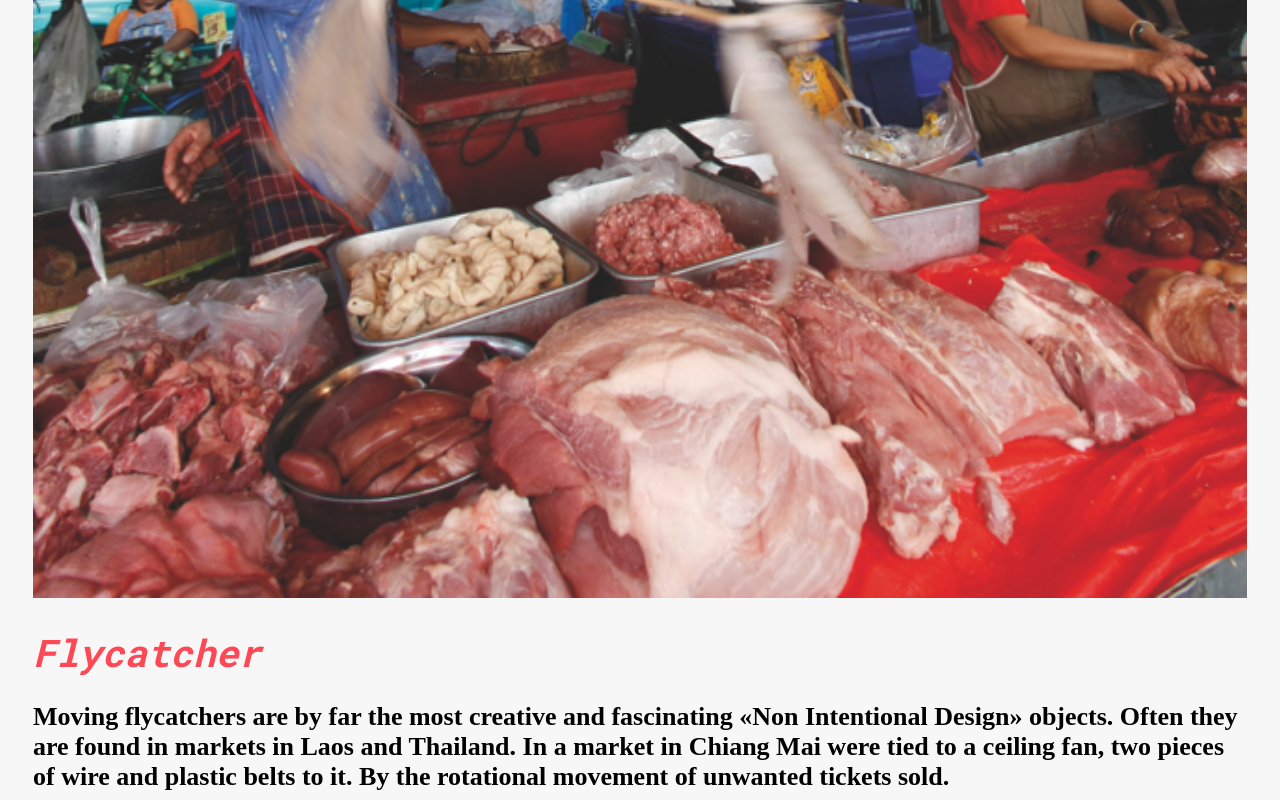
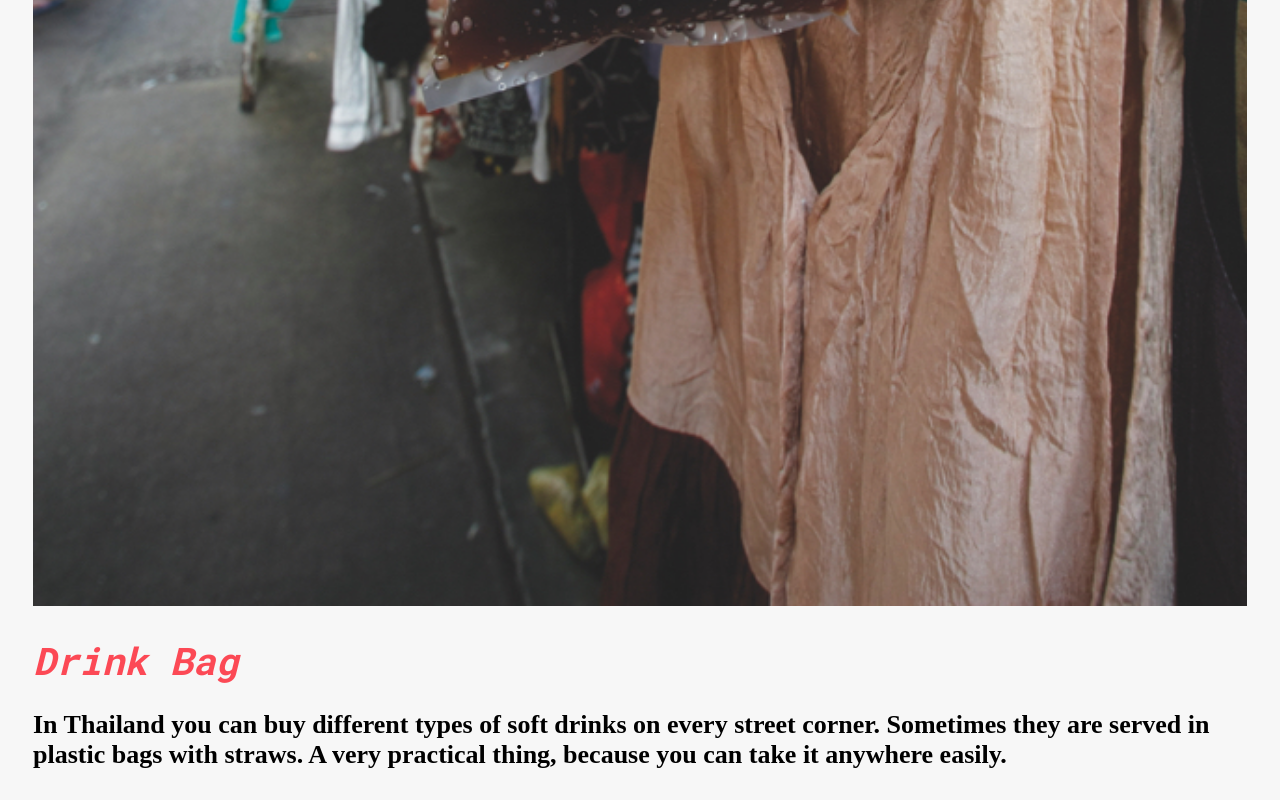
Before and after one commit to IsabellaHof/nonintentionaldesign, a React (Create React App) app: page /detail/1 in a window 1280 px wide. Shown: the part 1219-2019 px from the top of the page. After the commit the page ends 1997 px from the top, so only its background shows below. Built offline with nearby package versions, Linux system fonts and the light colour scheme.

Commit message:
add onclick function

```diff
--- a/src/actions.js
+++ b/src/actions.js
@@ -1,9 +1,9 @@
-// import { createAction } from 'redux-actions'
+import { createAction } from 'redux-actions'
 
-// const ACTIONS = {
-//   LOAD_FINDS: 'LOAD_FINDS',
-// }
+const ACTIONS = {
+  IMAGE_SELECTED: 'IMAGE_SELECTED',
+}
 
-// export const loadFinds = createAction(ACTIONS.LOAD_FINDS)
+export const imageSelected = createAction(ACTIONS.IMAGE_SELECTED)
 
-// export default ACTIONS
+export default ACTIONS
--- a/src/components/App.js
+++ b/src/components/App.js
@@ -7,30 +7,27 @@ import { createStore } from 'redux'
 import ImageScreenContainer from '../containers/ImageScreenContainer'
 import DetailScreenContainer from '../containers/DetailScreenContainer'
 import { BrowserRouter as Router, Route } from 'react-router-dom'
-import finds from '../data/finds'
+// import finds from '../data/finds'
+// import ImageScreen from './screen/ImageScreen'
 
 const store = createStore(reducer)
 
 class App extends Component {
-  renderImageDetail = ({ match }) => {
-    const findID = Number(match.params.id)
-    const foundFinds = finds.find(find => find.id === findID)
-    return <div find={foundFinds} />
-  }
+  // renderImageDetail = ({ match }) => {
+  //   const findID = Number(match.params.id)
+  //   const foundFinds = finds.find(find => find.id === findID)
+  //   return <ImageScreen find={foundFinds} />
+  // }
+
   render() {
     return (
       <Router>
         <Provider store={store}>
           <div>
-            <Route
-              exact
-              path="/"
-              render={this.renderImageDetail}
-              component={ImageScreenContainer}
-            />
+            <Route exact path="/" component={ImageScreenContainer} />
             <Route
               path="/detail/:id"
-              render={this.renderImageDetail}
+              // render={this.renderImageDetail}
               component={DetailScreenContainer}
             />
           </div>
--- a/src/components/screen/DetailScreen.js
+++ b/src/components/screen/DetailScreen.js
@@ -30,19 +30,20 @@ const TextDetailStyled = styled.div`
 export default class DetailScreen extends Component {
   static propTypes = {
     finds: PropTypes.arrayOf(PropTypes.object),
+    selectedIndex: PropTypes.func,
   }
 
   render() {
-    const { finds } = this.props
-    const firstFind = finds[0]
+    const { finds, selectedIndex } = this.props
+    const { image, findName, findDescription } = finds[selectedIndex]
     return (
       <React.Fragment>
         <DetailScreenHeader />
         <StyledImageContainer>
-          <Image src={firstFind.image} alt="" />
+          <Image src={image} alt="" />
         </StyledImageContainer>
-        <HeadlineDetailStyled>{firstFind.findName}</HeadlineDetailStyled>
-        <TextDetailStyled>{firstFind.findDescription}</TextDetailStyled>
+        <HeadlineDetailStyled>{findName}</HeadlineDetailStyled>
+        <TextDetailStyled>{findDescription}</TextDetailStyled>
       </React.Fragment>
     )
   }
--- a/src/components/screen/ImageScreen.js
+++ b/src/components/screen/ImageScreen.js
@@ -17,16 +17,23 @@ const Image = styled.img`
 export default class ImageScreen extends Component {
   static propTypes = {
     finds: PropTypes.arrayOf(PropTypes.object),
+    onImageClick: PropTypes.func,
   }
   render() {
+    const { onImageClick, finds } = this.props
     return (
       <React.Fragment>
         <ImageScreenHeader />
         <StyledImageContainer>
-          {this.props.finds.map((find, index) => {
+          {finds.map((find, index) => {
             return (
               <Link to={'/detail/' + find.id} key={index}>
-                <Image key={index} src={find.image} alt="" />
+                <Image
+                  key={index}
+                  onClick={() => onImageClick(index)}
+                  src={find.image}
+                  alt=""
+                />
               </Link>
             )
           })}
--- a/src/containers/DetailScreenContainer.js
+++ b/src/containers/DetailScreenContainer.js
@@ -3,6 +3,7 @@ import DetailScreen from '../components/screen/DetailScreen.js'
 
 const mapStateToProps = state => ({
   finds: state.finds,
+  selectedIndex: state.selectedIndex,
 })
 
 // const mapDispatchToProps = dispatch => ({
--- a/src/containers/ImageScreenContainer.js
+++ b/src/containers/ImageScreenContainer.js
@@ -1,11 +1,17 @@
 import { connect } from 'react-redux'
+import { imageSelected } from '../actions'
+
 import ImageScreen from '../components/screen/ImageScreen.js'
 
 const mapStateToProps = state => ({
   finds: state.finds,
 })
 
+const mapDispatchToProps = dispatch => ({
+  onImageClick: index => dispatch(imageSelected({ index })),
+})
+
 export default connect(
   mapStateToProps,
-  null
+  mapDispatchToProps
 )(ImageScreen)
--- a/src/reducer.js
+++ b/src/reducer.js
@@ -1,12 +1,21 @@
-// import ACTIONS from '../actions'
+import ACTIONS from './actions'
 import finds from './data/finds.js'
 
 const initialState = {
   finds: finds,
+  selectedIndex: 4,
 }
 
 export default function reducer(state = initialState, action = {}) {
+  const { payload } = action
+
   switch (action.type) {
+  case ACTIONS.IMAGE_SELECTED:
+    return {
+      ...state,
+      selectedIndex: payload.index,
+    }
+
   default:
     return state
   }
```
